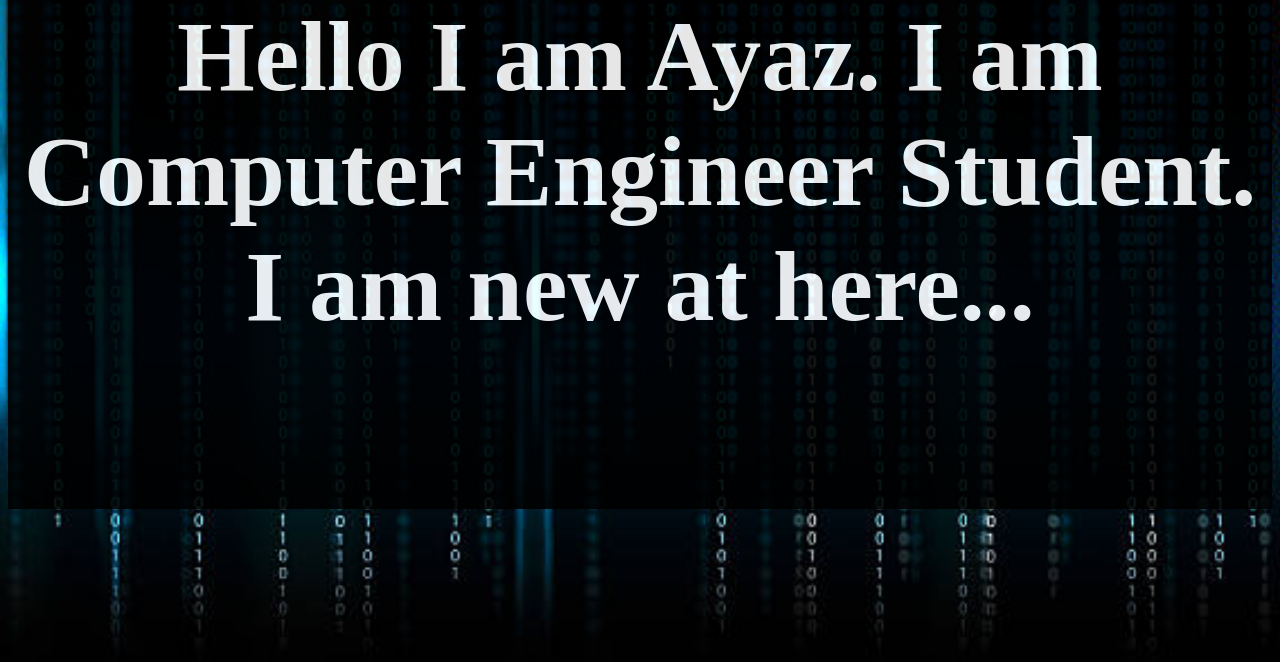
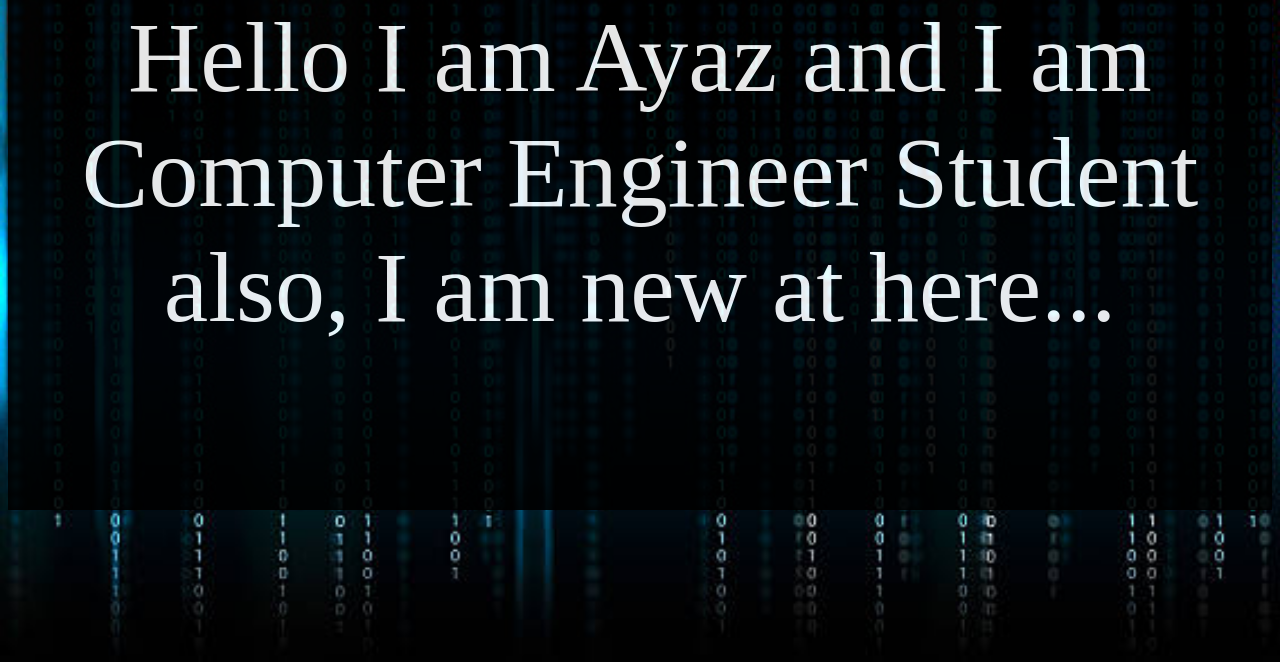
Before and after one commit to ayazwx/new-website, a plain HTML site: page index.html in a window 1280 px wide. Shown: the part 138-800 px from the top of the page. Drawn offline with Linux system fonts and the light colour scheme.

Commit message:
textbox and text were edited

```diff
--- a/index.html
+++ b/index.html
@@ -15,6 +15,14 @@
             height: 500px;
             opacity: 0.9;
             background-color: black;
+            padding: 10px;
+
+        }
+        #textbox2 {
+            width: auto;
+            height: 100px;
+            opacity: 0.9;
+            background-color: white;
             padding: 10px;
 
         }
@@ -36,13 +44,14 @@
 
 </head>
 <body>
-    <div id="">
+    <div id="textbox2">
         <h2>HELLO WORLD!<h2>
         <h1>I am here again.<h1>
-        <div id="textbox">
-            <div class="text">Hello I am Ayaz. I am Computer Engineer Student. I am new at here...</div>
-        </div>
     </div>
+    <div id="textbox">
+            <div class="text">Hello I am Ayaz and I am Computer Engineer Student also, I am new at here...</div>
+    </div>
+
 
 
 
```
